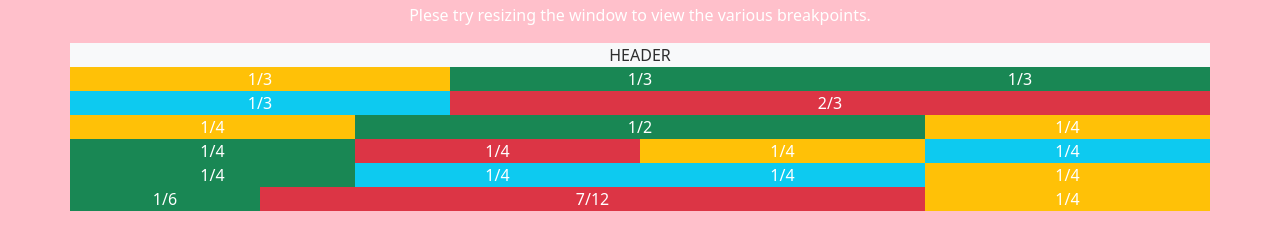
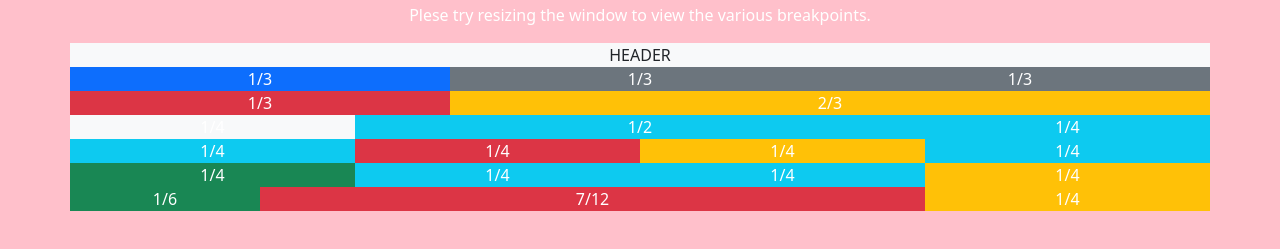
Before and after one commit to Bronson0910/BreakpointTypography, a plain HTML site: page index.html in a window 1280 px wide. Shown: the part 53-302 px from the top of the page. Drawn offline with nearby package versions, Linux system fonts and the light colour scheme.

Commit message:
Update index.html

```diff
--- a/index.html
+++ b/index.html
@@ -19,28 +19,28 @@
 
   <div class="container text-center bg-light">
     <div class="row">
-    <header class="col-md-12 text-center">HEADER</header>
+    <header class="col-md-12 text-center text-dark">HEADER</header>
     </div>
 
     <div class="row">
-      <div class="col-md-offset-4 col-md-4 bg-warning">1/3</div>
-      <div class="col-md-4 bg-success text-white">1/3</div>
-      <div class="col-md-4 bg-success text-white">1/3</div>
+      <div class="col-md-offset-4 col-md-4 bg-primary">1/3</div>
+      <div class="col-md-4 bg-secondary text-white">1/3</div>
+      <div class="col-md-4 bg-secondary text-white">1/3</div>
     </div>
 
     <div class="row">
-      <div class="col-md-4 bg-info">1/3</div>
-      <div class="col-md-8 bg-danger text-white">2/3</div>
+      <div class="col-md-4 bg-danger">1/3</div>
+      <div class="col-md-8 bg-warning text-white">2/3</div>
     </div>
 
     <div class="row">
-      <div class="col-md-3 bg-warning">1/4</div>
-      <div class="col-md-6 bg-success text-white">1/2</div>
-      <div class="col-md-3 bg-warning">1/4</div>
+      <div class="col-md-3 bg-light">1/4</div>
+      <div class="col-md-6 bg-info text-white">1/2</div>
+      <div class="col-md-3 bg-info">1/4</div>
     </div>
 
     <div class="row">
-      <div class="col-md-3 bg-success text-white">1/4</div>
+      <div class="col-md-3 bg-info text-white">1/4</div>
       <div class="col-md-3 bg-danger text-white">1/4</div>
       <div class="col-md-3 bg-warning">1/4</div>
       <div class="col-md-3 bg-info">1/4</div>
```
